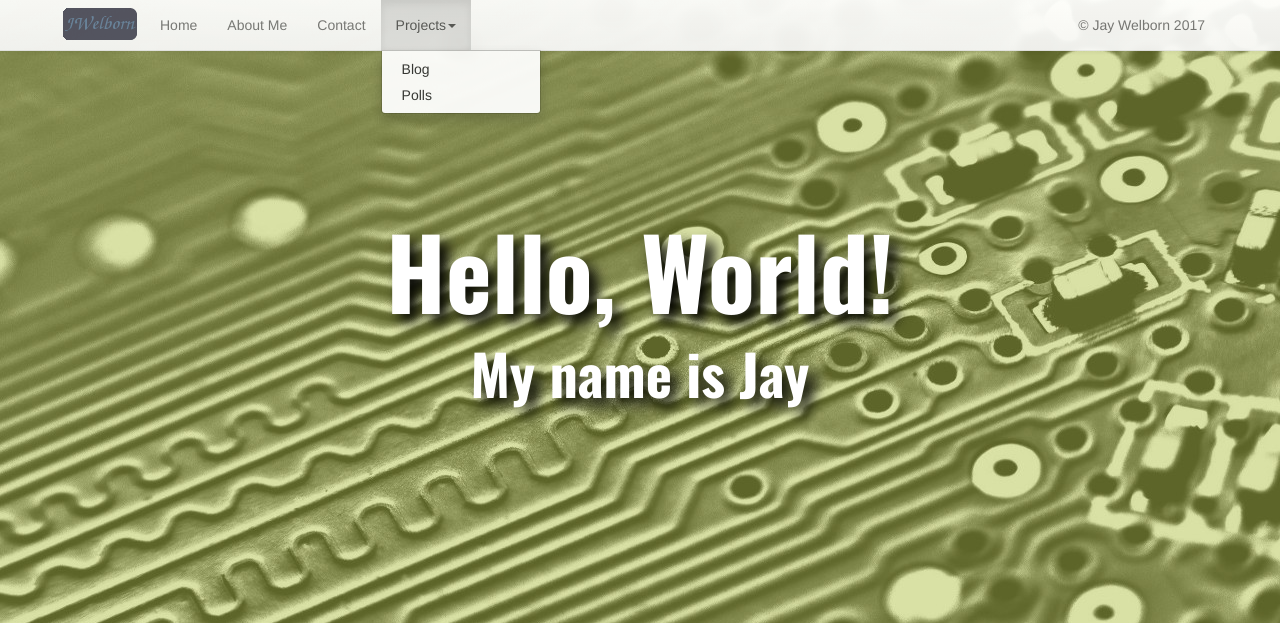
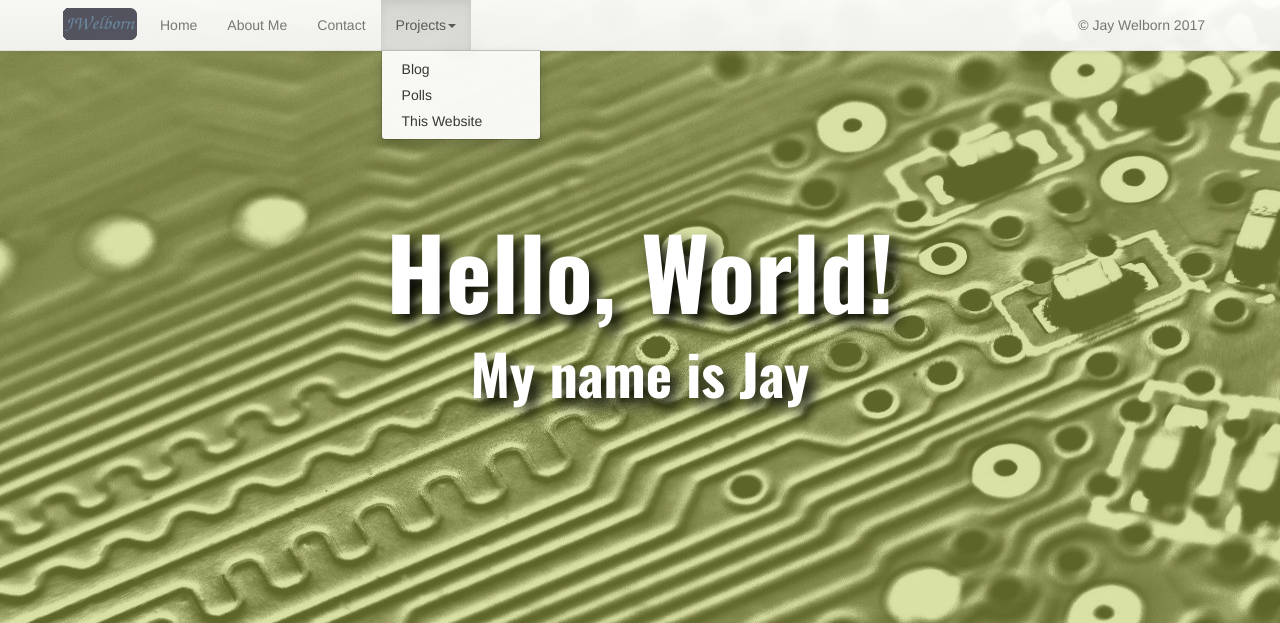
Before and after one commit to JayWelborn/MyBlog, a Django app: page / in a window 1280 px wide, after a click on "Projects". Shown: the top 623 px of the page. Run offline with Django 3.2, Linux system fonts and the light colour scheme; some libraries are stand-ins or nearby versions; some web fonts are replaced.

Commit message:
31 Jan 2017

```diff
--- a/myblog/templates/header.html
+++ b/myblog/templates/header.html
@@ -46,6 +46,7 @@
                         <ul class="dropdown-menu">
                             <li><a href="{% url 'blog:index' %}">Blog</a></li>
                             <li><a href="{% url 'polls:index' %}">Polls</a></li>
+                            <li><a href="{% url 'home:index' %}">This Website</a></li>
                         </ul>
                     </li>
 
```
